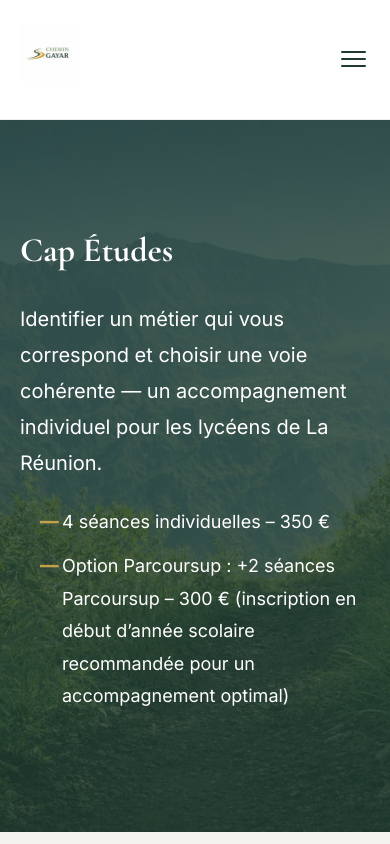
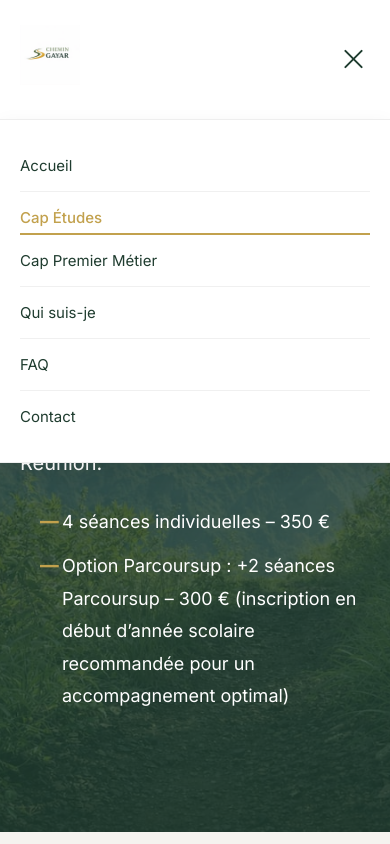
Before and after one commit to bastiensorinas-code/chemin-gayar, a plain HTML site: page cap-etudes.html in a window 390 px wide. Both pictures are taken after a click on the button "Menu". Shown: the top 844 px of the page. Drawn offline with nearby package versions, Linux system fonts and the light colour scheme.

Commit message:
vingt quatre

```diff
--- a/cap-etudes.html
+++ b/cap-etudes.html
@@ -577,5 +577,19 @@ Traduction du choix métier en parcours de formation cohérent.</p>
   </a>
 </div>
 </footer>
+<script>
+const btn = document.getElementById('hamburger');
+const nav = document.querySelector('nav');
+btn.addEventListener('click', () => {
+  btn.classList.toggle('open');
+  nav.classList.toggle('open');
+});
+nav.querySelectorAll('a').forEach(a => {
+  a.addEventListener('click', () => {
+    btn.classList.remove('open');
+    nav.classList.remove('open');
+  });
+});
+</script>
 </body>
 </html>
```
